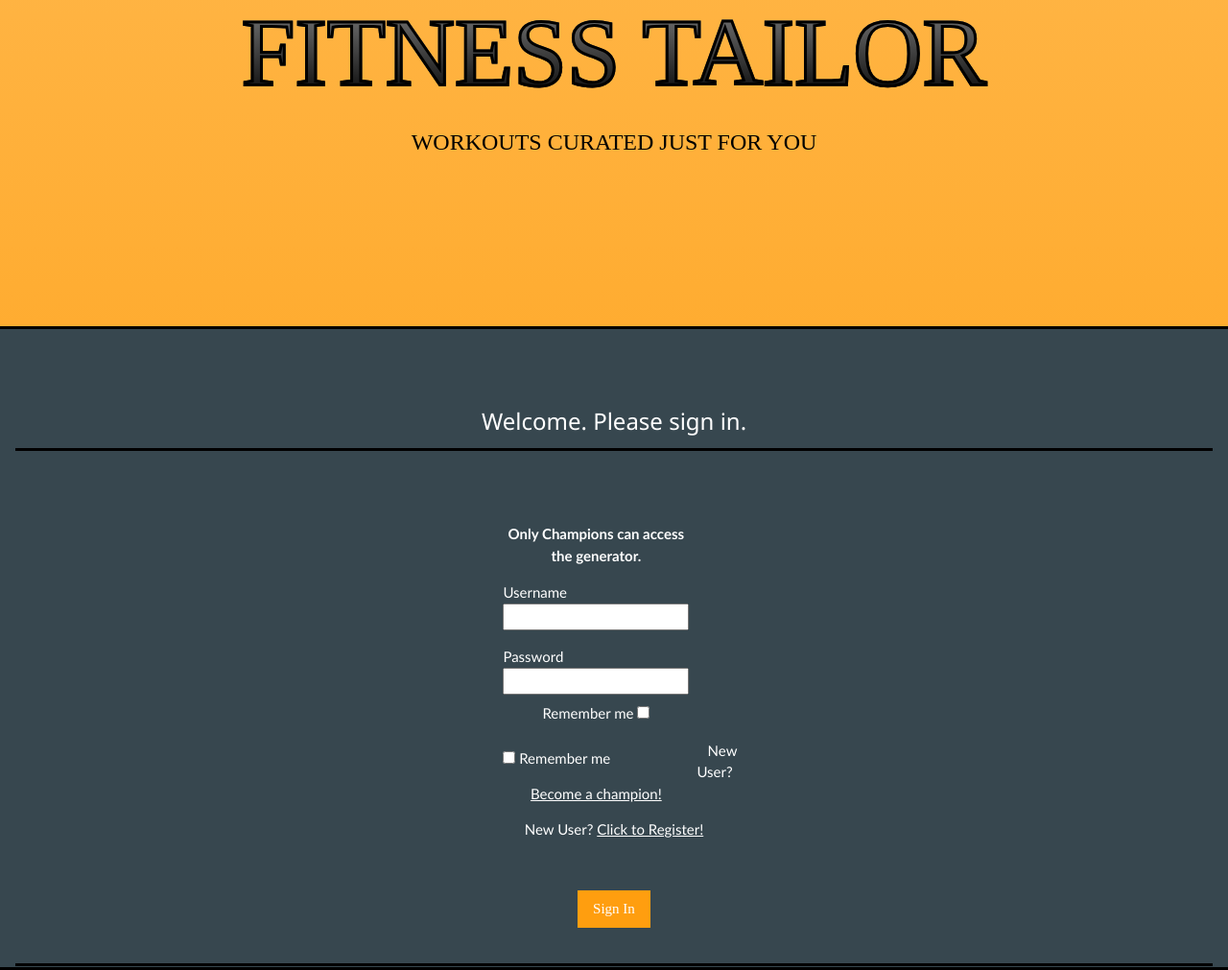
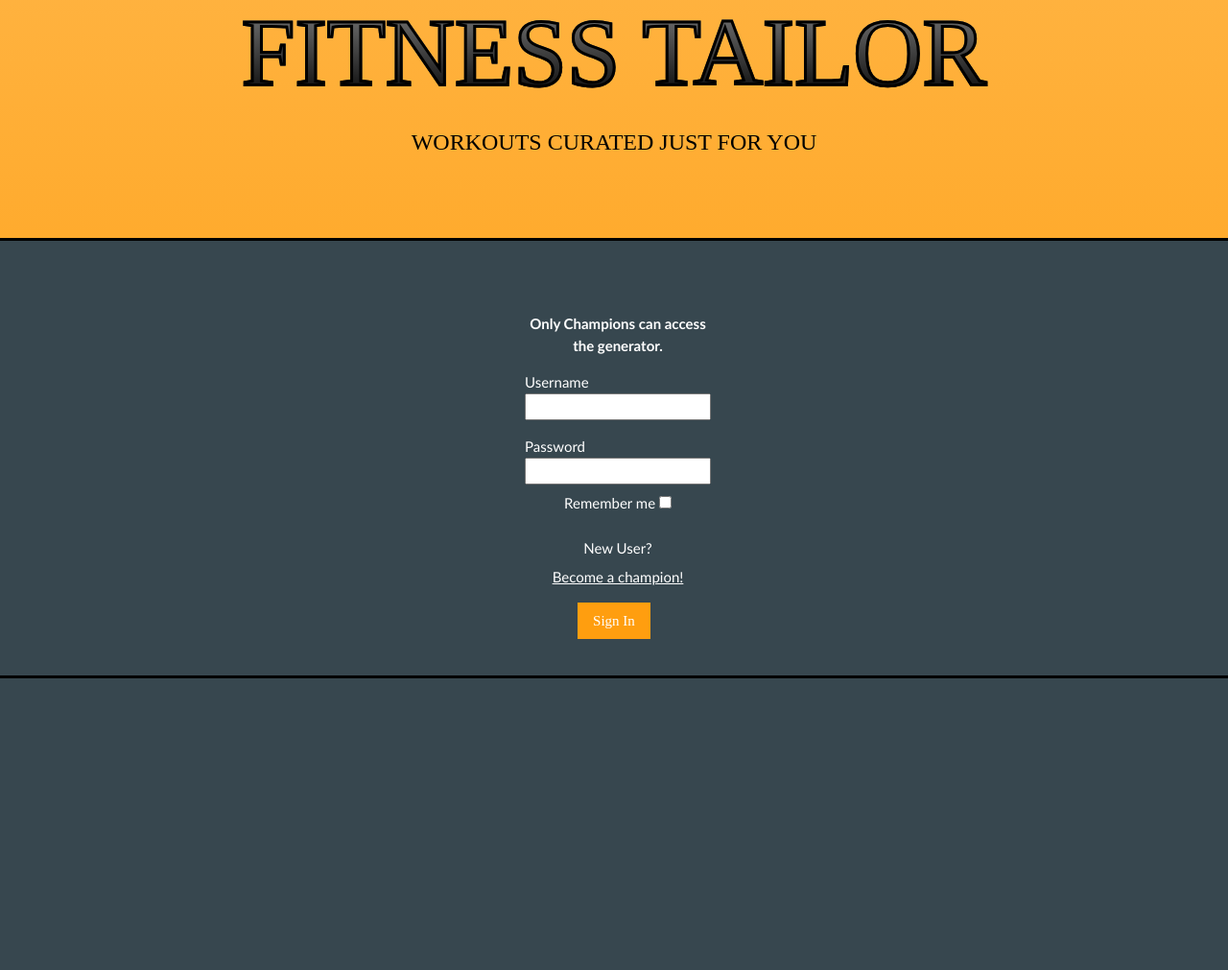
Before and after one commit to NaomiHYNg/DCPNN-c4920project, a Flask app: a page that uses application/templates/login2.html in a window 1280 px wide. Shown: the part 220-1231 px from the top of the page at 96% size. After the commit the page ends 927 px from the top, so only its background shows below. Run offline with Flask 2, Linux system fonts and the light colour scheme.

Commit message:
Merged Darren into Tash

```diff
--- a/application/templates/home.html
+++ b/application/templates/home.html
@@ -15,7 +15,6 @@
     <body style="height:100%;background: #ff9e0f;background: -webkit-linear-gradient(#ffb84d, #ff9e0f);background: -o-linear-gradient(#ffb84d, #ff9e0f);background: -moz-linear-gradient(#ffb84d, #ff9e0f);background: linear-gradient(#ffb84d, #ff9e0f);">
 
         {% include 'snips/header.html' %}
-        {% include 'snips/navbar.html' %}
         {% include 'snips/header2.html' %}
 
         <form action="{{ url_for('generate') }}" method="POST">
--- a/application/templates/login2.html
+++ b/application/templates/login2.html
@@ -19,12 +19,9 @@
         <span style="background: -webkit-linear-gradient(grey, black);-webkit-background-clip: text;-webkit-text-fill-color: transparent;font-size:100px;-webkit-text-stroke: 3px black;">FITNESS TAILOR</span>
         <div class="w3-staatliches" style="font-size:24px">WORKOUTS CURATED JUST FOR YOU</div>
     </div>
-    <div class="w3-container" style="height:160px"></div>
 
     <div class="Login Details">
-        <div class="w3-container w3-theme w3-center" style="border-top:3px solid black;border-bottom:3px solid black">
             <br><br><br>
-            <h3>Welcome. Please sign in.</h3>
             {% with messages = get_flashed_messages() %}
                 {% if messages %}
                     <p>
@@ -50,11 +47,8 @@
                     </tr>
                     <tr><td style="display:inline;">Remember me {{ form.remember_me() }}</td></tr>
                     <tr><td></td></tr>
-                    <tr>
-                        <td>{{ form.remember_me() }} Remember me</td>
-                        <td style="display:inline;">
-                            New User?
-                        </td>
+                    <tr style="display:inline;">
+                        <td>New User?</td>
                     </tr>
                     <tr>
                         <td style="display:inline;">
@@ -63,8 +57,6 @@
                     </tr>
                 </table>
                 </table>
-                <p>New User? <a href="{{ url_for('register') }}">Click to Register!</a></p>
-                <br>
                 {% if error %}
                     <p class="error"><font color="red">{{ error }}</font></p>
                 {% endif %}
```
